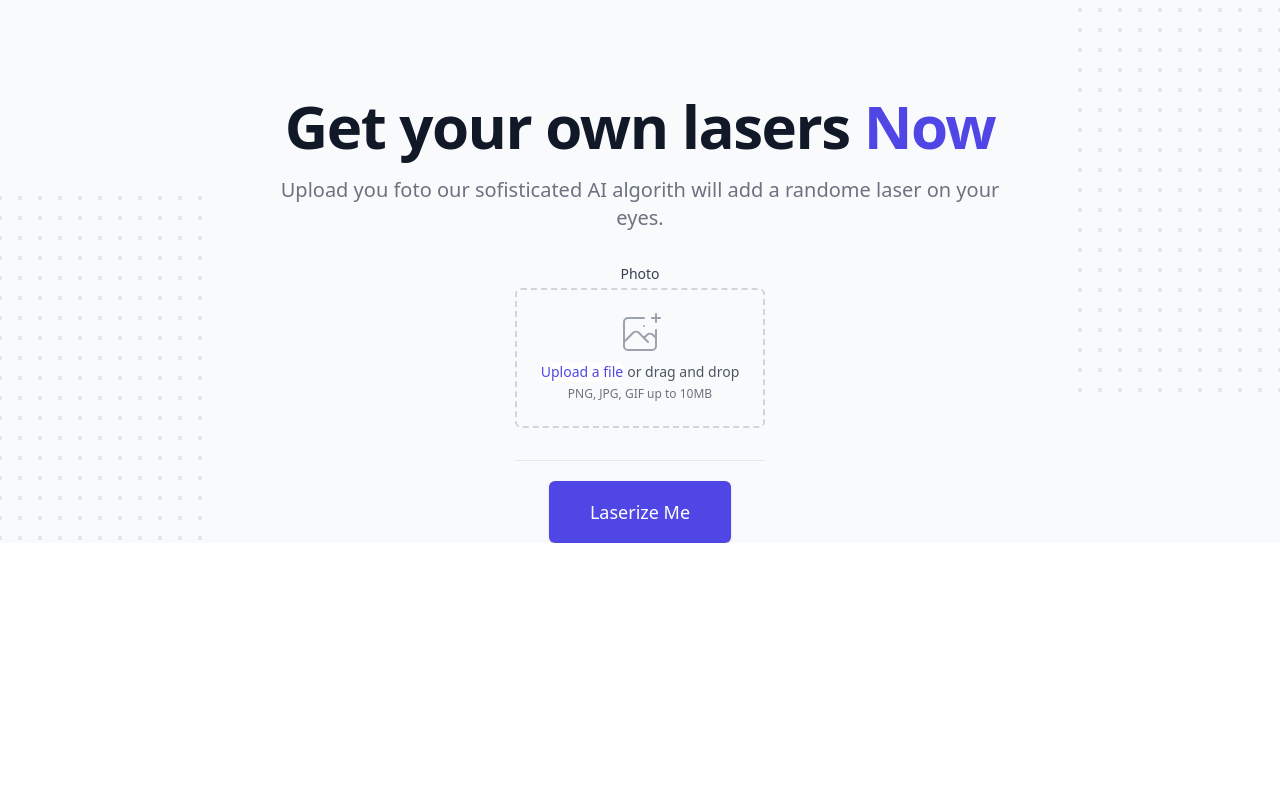
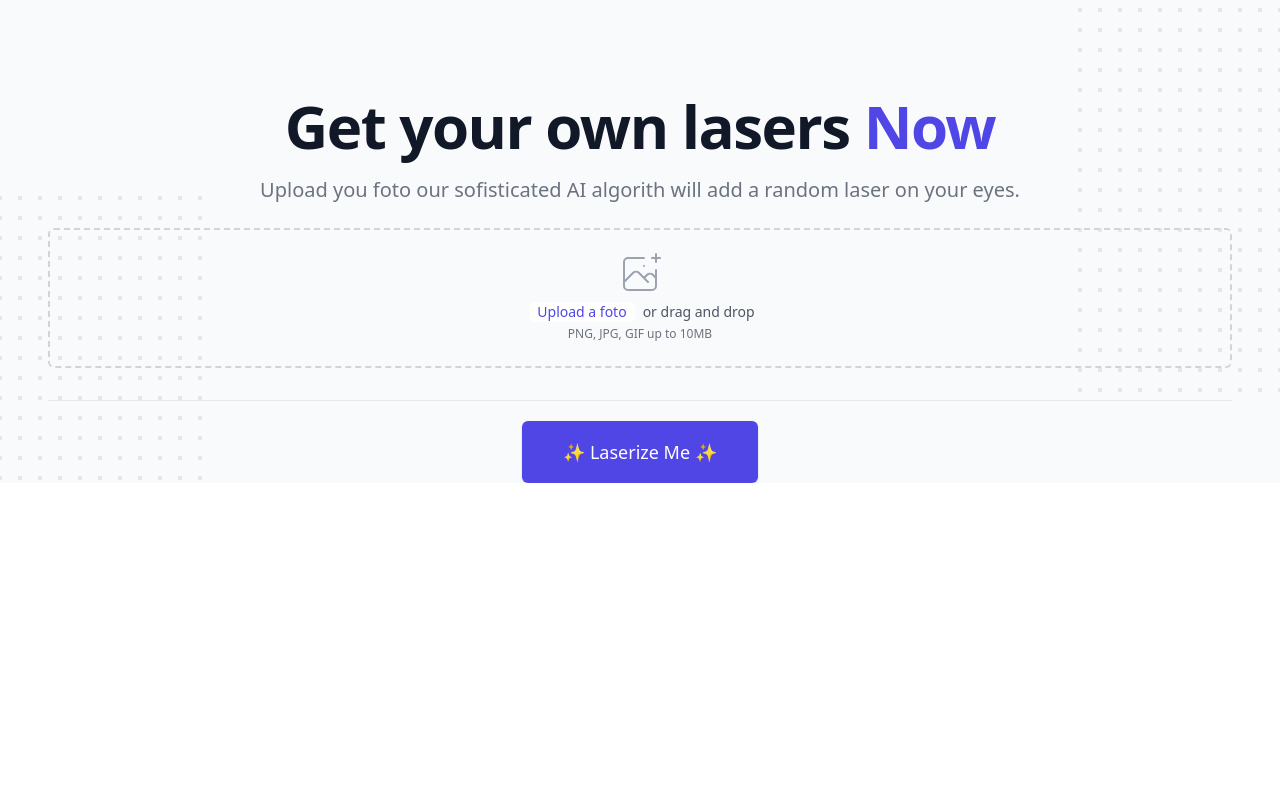
Before and after one commit to Pacific01/lasereyesmememakerai, a Flask app: page / in a window 1280 px wide. Run offline with Flask 2, Linux system fonts and the light colour scheme; style sheets or scripts are compiled from the project's sources.

Commit message:
Drag and drop

```diff
--- a/templates/index.html
+++ b/templates/index.html
@@ -8,7 +8,7 @@
   <body>
 
   <!-- This example requires Tailwind CSS v2.0+ -->
-  <div class="relative bg-gray-50 overflow-hidden">
+  <div class="relative z-0 bg-gray-50 overflow-hidden">
 
     <div class="hidden sm:block sm:absolute sm:inset-y-0 sm:h-full sm:w-full" aria-hidden="true">
       <div class="relative h-full max-w-7xl mx-auto">
@@ -31,7 +31,7 @@
       </div>
     </div>
 
-    <main class="mt-16 mx-auto max-w-7xl px-4 sm:mt-24">
+    <main class="mt-16 mx-auto max-w-7 xl px-4 sm:mt-24 relative z-10">
 
       <div class="text-center">
         <h1 class="text-4xl tracking-tight font-extrabold text-gray-900 sm:text-5xl md:text-6xl">
@@ -39,31 +39,61 @@
           <span class="block text-indigo-600 xl:inline">Now</span>
         </h1>
         <p class="mt-3 max-w-md mx-auto text-base text-gray-500 sm:text-lg md:mt-5 md:text-xl md:max-w-3xl">
-          Upload you foto our sofisticated AI algorith will add a randome laser on your eyes.
+          Upload you foto our sofisticated AI algorith will add a random laser on your eyes.
         </p>
-        <div class="mt-5 max-w-md mx-auto sm:flex sm:justify-center md:mt-8">
+        <!--<div class="mt-5 max-w-md mx-auto sm:flex sm:justify-center md:mt-8">-->
+        <div class="max-w-7xl pt-5 mx-auto sm:px-6 lg:px-8">
           <form class="space-y-8 divide-y divide-gray-200" action="/" method="POST" enctype="multipart/form-data">
             <div class="space-y-8 divide-y divide-gray-200">
-              <div>
-                <label for="foto" class="block text-sm font-medium text-gray-700">
-                Photo
-                </label>
-                <div class="mt-1 flex justify-center px-6 pt-5 pb-6 border-2 border-gray-300 border-dashed rounded-md">
+              <div id="app">
+                <div class="mt-1 flex justify-center px-6 pt-5 pb-6 border-2 border-gray-300 border-dashed rounded-md" @dragover="dragover" @dragleave="dragleave" @drop="drop">
                   <div class="space-y-1 text-center">
                     <svg class="mx-auto h-12 w-12 text-gray-400" stroke="currentColor" fill="none" viewBox="0 0 48 48" aria-hidden="true">
                       <path d="M28 8H12a4 4 0 00-4 4v20m32-12v8m0 0v8a4 4 0 01-4 4H12a4 4 0 01-4-4v-4m32-4l-3.172-3.172a4 4 0 00-5.656 0L28 28M8 32l9.172-9.172a4 4 0 015.656 0L28 28m0 0l4 4m4-24h8m-4-4v8m-12 4h.02" stroke-width="2" stroke-linecap="round" stroke-linejoin="round" />
                     </svg>
                     <div class="flex text-sm text-gray-600">
-                      <label for="file-upload" class="relative cursor-pointer bg-white rounded-md font-medium text-indigo-600 hover:text-indigo-500 focus-within:outline-none focus-within:ring-2 focus-within:ring-offset-2 focus-within:ring-indigo-500">
-                        <span>Upload a file</span>
+                      <label for="foto" class="relative cursor-pointer bg-white
+                        rounded-md font-medium text-indigo-600
+                        hover:text-indigo-500 focus-within:outline-none
+                        focus-within:ring-2 focus-within:ring-offset-2
+                        focus-within:ring-indigo-500 px-2 mx-1">
+                        <span>Upload a foto</span>
                         <!--<input id="file-upload" name="file-upload" type="file" >-->
-                        <input type="file" id="foto" name="foto" class="sr-only" required>
+                        <input type="file" id="foto" name="foto" class="sr-only" required @change="onChange" ref="file">
                       </label>
                       <p class="pl-1">or drag and drop</p>
                     </div>
                     <p class="text-xs text-gray-500">
                       PNG, JPG, GIF up to 10MB
                     </p>
+                    <ul class="mt-4" v-if="this.filelist.length" v-cloak>
+                      <li class="text-sm p-1" v-for="file in filelist">
+                        <div class="flex items-start">
+                          <div class="flex-shrink-0">
+                            <!-- Heroicon name: outline/check-circle -->
+                            <svg class="h-6 w-6 text-green-400" xmlns="http://www.w3.org/2000/svg" fill="none" viewBox="0 0 24 24" stroke="currentColor" aria-hidden="true">
+                              <path stroke-linecap="round" stroke-linejoin="round" stroke-width="2" d="M9 12l2 2 4-4m6 2a9 9 0 11-18 0 9 9 0 0118 0z" />
+                            </svg>
+                          </div>
+                          <div class="ml-3 w-0 flex-1 pt-0.5">
+                            <p class="text-sm font-medium text-gray-900">
+                              {% raw %}
+                               {{ file.name }}
+                              {% endraw %}
+                            </p>
+                          </div>
+                          <div class="ml-4 flex-shrink-0 flex">
+                              <button class="bg-white rounded-md inline-flex text-gray-400 hover:text-gray-500 focus:outline-none focus:ring-2 focus:ring-offset-2 focus:ring-indigo-500" type="button" @click="remove(filelist.indexOf(file))" title="Remove file">
+                              <span class="sr-only">Close</span>
+                              <!-- Heroicon name: solid/x -->
+                              <svg class="h-5 w-5" xmlns="http://www.w3.org/2000/svg" viewBox="0 0 20 20" fill="currentColor" aria-hidden="true">
+                                <path fill-rule="evenodd" d="M4.293 4.293a1 1 0 011.414 0L10 8.586l4.293-4.293a1 1 0 111.414 1.414L11.414 10l4.293 4.293a1 1 0 01-1.414 1.414L10 11.414l-4.293 4.293a1 1 0 01-1.414-1.414L8.586 10 4.293 5.707a1 1 0 010-1.414z" clip-rule="evenodd" />
+                              </svg>
+                            </button>
+                          </div>
+                        </div>
+                      </li>
+                    </ul>
                   </div>
                 </div>
               </div>
@@ -71,7 +101,7 @@
                 <div class="flex justify-center">
                   <div class="rounded-md shadow">
                     <button type="submit" class="w-full flex items-center justify-center px-8 py-3 border border-transparent text-base font-medium rounded-md text-white bg-indigo-600 hover:bg-indigo-700 md:py-4 md:text-lg md:px-10">
-                      Laserize Me
+                      ✨  Laserize Me  ✨
                     </button>
                   </div>
                 </div>
@@ -80,8 +110,50 @@
           </form>
         </div>
       </div>
+
     </main>
   </div>
 
   </body>
+
+  <!--<script src="https://unpkg.com/vue@2.6.12/dist/vue.min.js"></script>-->
+  <script src="https://unpkg.com/vue@2.6.12/dist/vue.js"></script>
+
+  <script>
+    new Vue({
+      el: '#app',
+      data: {
+        filelist: [] // Store our uploaded files
+      },
+      methods: {
+        onChange() {
+          this.filelist = [...this.$refs.file.files];
+        },
+        remove(i) {
+          this.filelist.splice(i, 1);
+        },
+        dragover(event) {
+          event.preventDefault();
+          // Add some visual fluff to show the user can drop its files
+          if (!event.currentTarget.classList.contains('bg-green-300')) {
+            event.currentTarget.classList.remove('bg-gray-100');
+            event.currentTarget.classList.add('bg-green-300');
+          }
+        },
+        dragleave(event) {
+          // Clean up
+          event.currentTarget.classList.add('bg-gray-100');
+          event.currentTarget.classList.remove('bg-green-300');
+        },
+        drop(event) {
+          event.preventDefault();
+          this.$refs.file.files = event.dataTransfer.files;
+          this.onChange(); // Trigger the onChange event manually
+          // Clean up
+          event.currentTarget.classList.add('bg-gray-100');
+          event.currentTarget.classList.remove('bg-green-300');
+        }
+      }
+    });
+  </script>
 </html>
```
Also changed, not shown: README.md.
